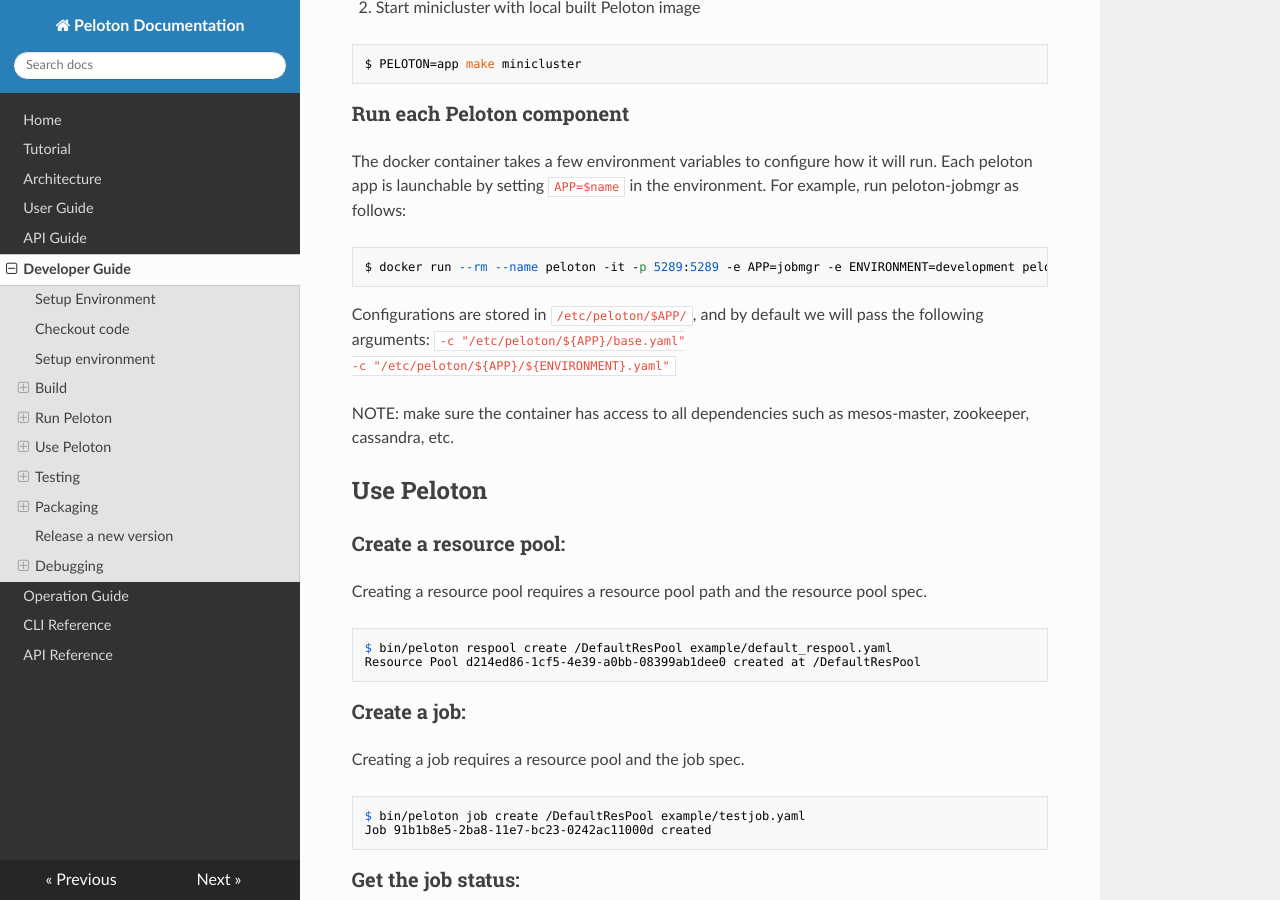
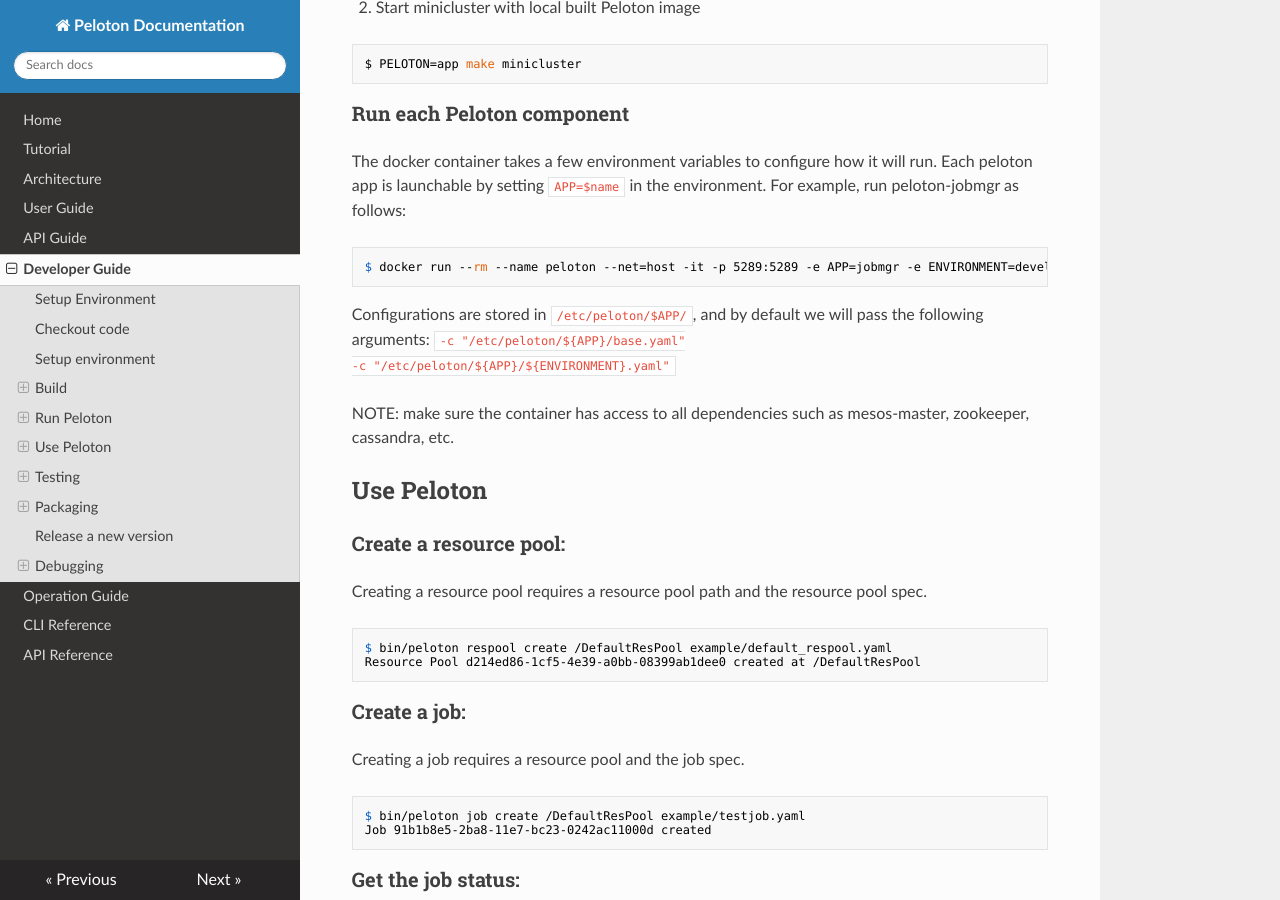
Before and after one commit to uber/peloton, an MkDocs documentation site: the page built from docs/developer-guide.md, in a window 1280 px wide and 900 px high, scrolled down 1959 px. Built offline with MkDocs 1.6.1, drawn with Linux system fonts in a browser that asks for light colours; nearby versions of some CDN libraries.

Commit message:
add --net=host parameter to development guide
Reviewers: min

Reviewed By: min

Subscribers: jenkins

Maniphest Tasks: T2659719

Differential Revision: https://code.uberinternal.com/D2624065

````diff
--- a/docs/developer-guide.md
+++ b/docs/developer-guide.md
@@ -105,7 +105,7 @@ how it will run. Each peloton app is launchable by setting `APP=$name`
 in the environment. For example, run peloton-jobmgr as follows:
 
 ```
-$ docker run --rm --name peloton -it -p 5289:5289 -e APP=jobmgr -e ENVIRONMENT=development peloton
+$ docker run --rm --name peloton --net=host -it -p 5289:5289 -e APP=jobmgr -e ENVIRONMENT=development uber/peloton
 ```
 
 
````
